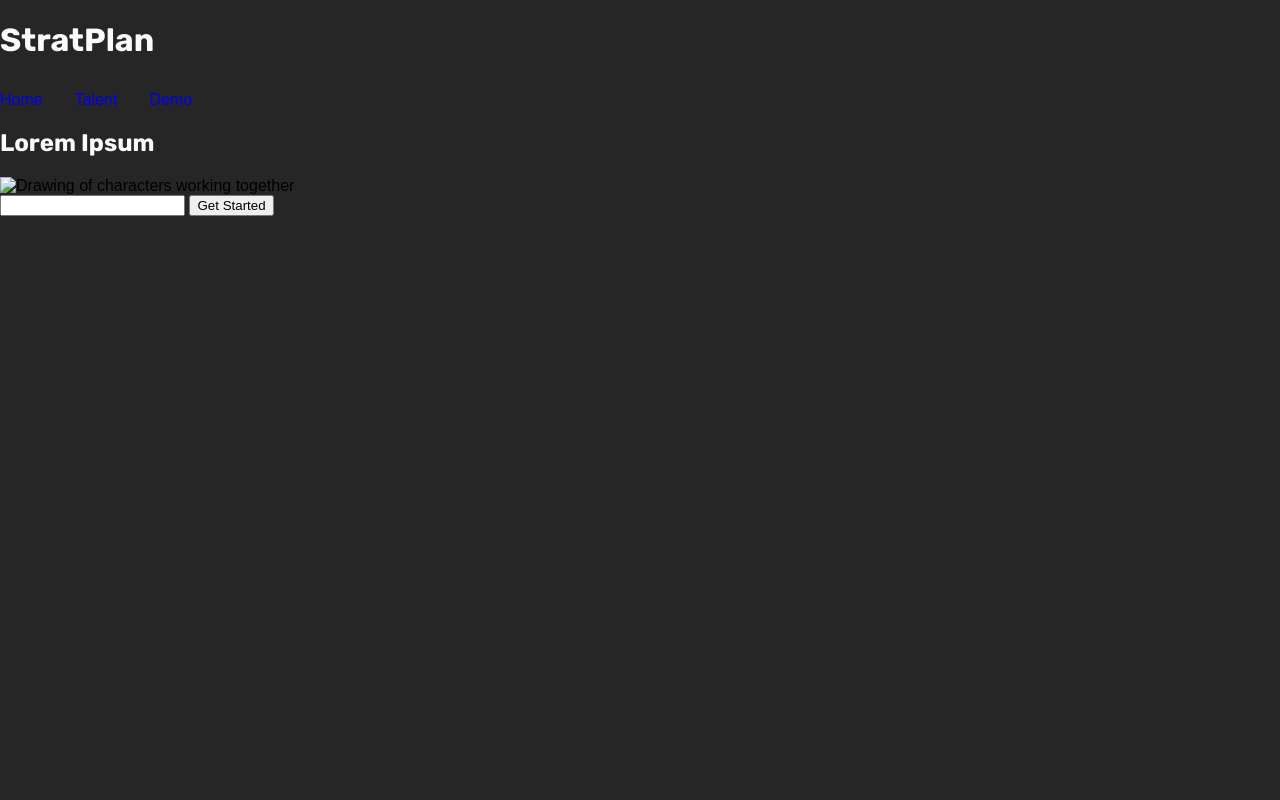
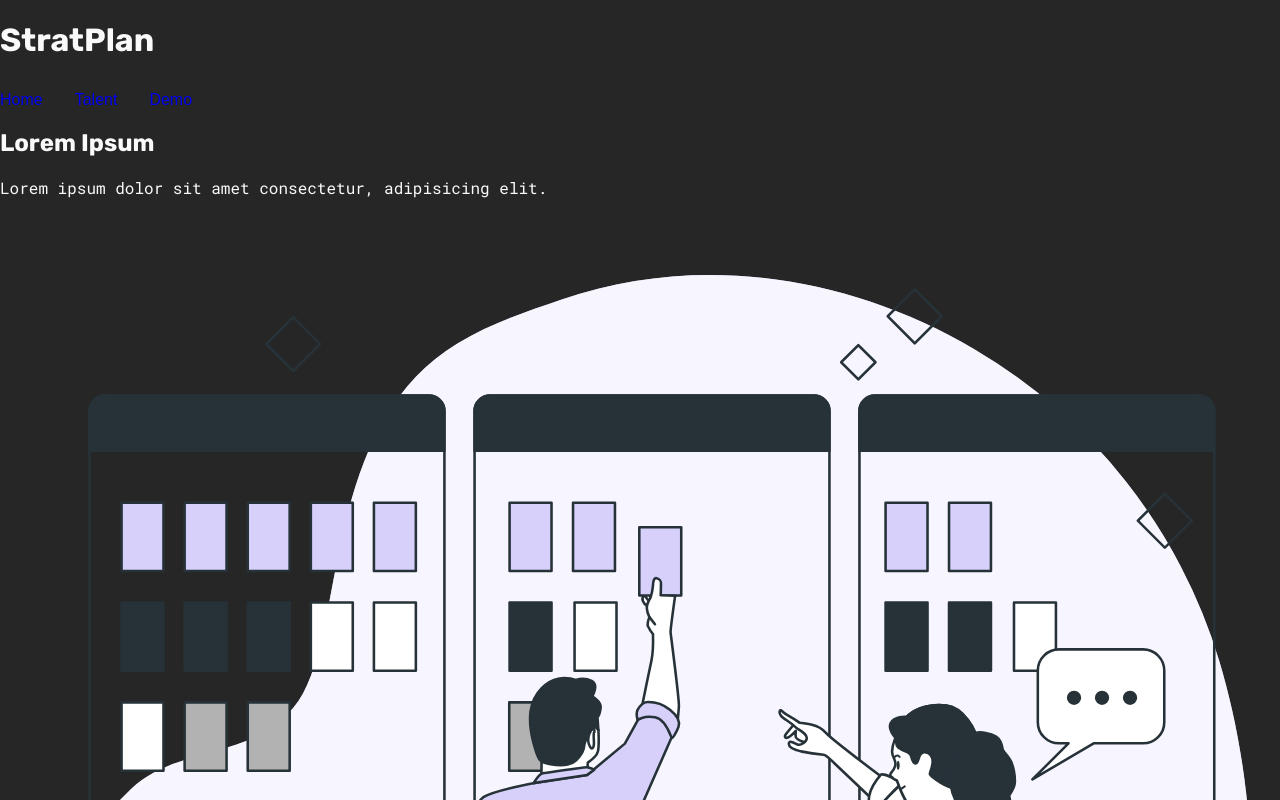
Before and after one commit to jhoanTrujillo/CI_P1_Collabra_test, a plain HTML site: page index.html in a window 1280 px wide. Shown: the top 800 px of the page. Drawn offline with Linux system fonts and the light colour scheme.

Commit message:
A first image to the landing section in html

```diff
--- a/index.html
+++ b/index.html
@@ -25,22 +25,22 @@
         </div>
       </header>
 
-      <section class="Hero-image">
+      <section id="hero-image">
 
         <div>
             <h2>Lorem Ipsum</h2>
+            <p>Lorem ipsum dolor sit amet consectetur, adipisicing elit.</p>
         </div>
-
         <picture>
-            <source media="(min-width:750px)" srcset="img_pink_flowers.jpg">
-            <source media="(min-width:465px)" srcset="img_white_flower.jpg">
-            <img class="hero-image" src="img_orange_flowers.jpg" alt="Drawing of characters working together">
+            <source media="(min-width:750px)" srcset="/assets/images/collaboration.svg">
+            <source media="(min-width:465px)" srcset="/assets/images/collaboration.svg">
+            <img class="" src="/assets/images/collaboration.svg" alt="A drawing of colleagues working together">
         </picture>
-
         <form action="#" method="POST">
-            <input type="email" placeholder="">
+            <input type="email" name="email_address" id="email" placeholder="Email here">
             <input type="submit" value="Get Started">
         </form>
+
       </section>
 
 
```
Also changed, not shown: assets/css/style.css (line endings or trailing spaces), assets/images/collaboration.svg (added).
